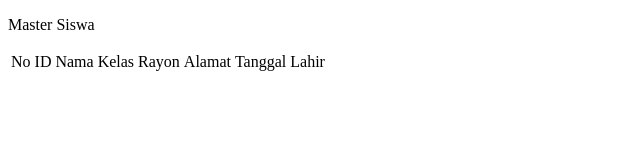
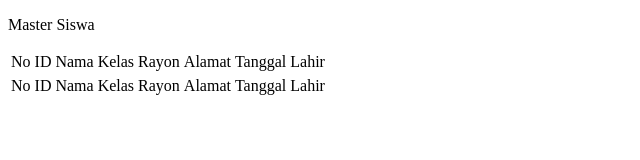
Before and after one commit to zabuzapr/laraveltest, a plain HTML site: page master-siswa.html in a window 1280 px wide. Shown: the whole page, without its empty margins (0-640 px from the left). Drawn offline with Linux system fonts and the light colour scheme.

Commit message:
Update master-siswa.html

```diff
--- a/master-siswa.html
+++ b/master-siswa.html
@@ -16,5 +16,15 @@
             <td>Tanggal Lahir</td>
           </tr>
         </table>
+        <table>
+          <tr>
+            <td>No ID</td>
+            <td>Nama</td>
+            <td>Kelas</td>
+            <td>Rayon</td>
+            <td>Alamat</td>
+            <td>Tanggal Lahir</td>
+          </tr>
+        </table>
     </body>
 </html>
```
